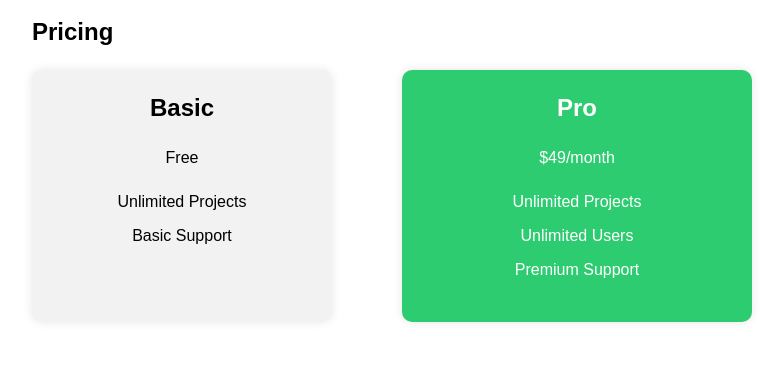
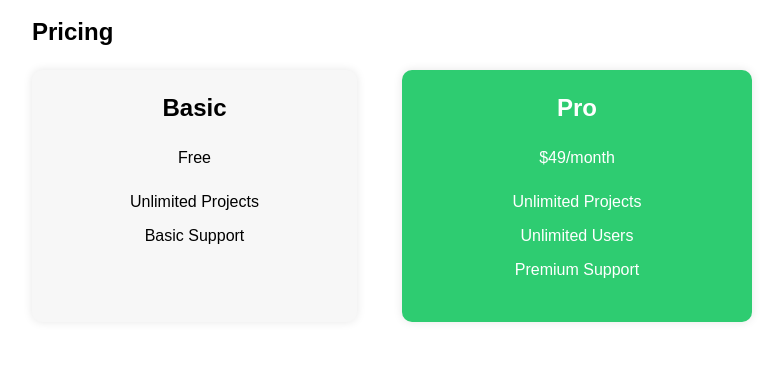
Before and after one commit to asqatasko/home, a plain HTML site: page index.html in a window 1280 px wide. Shown: the part 743-1112 px from the top of the page, without its empty margins (248-1031 px from the left). Drawn offline with Linux system fonts and the light colour scheme.

Commit message:
additional pricing css updates

```diff
--- a/index.html
+++ b/index.html
@@ -102,8 +102,8 @@
   }
 
   .basic {
-    background-color: #f2f2f2;
-    max-width: 300px;
+    background-color: #f7f7f7;
+    max-width: 325px;
   }
 
   .pro {
```
